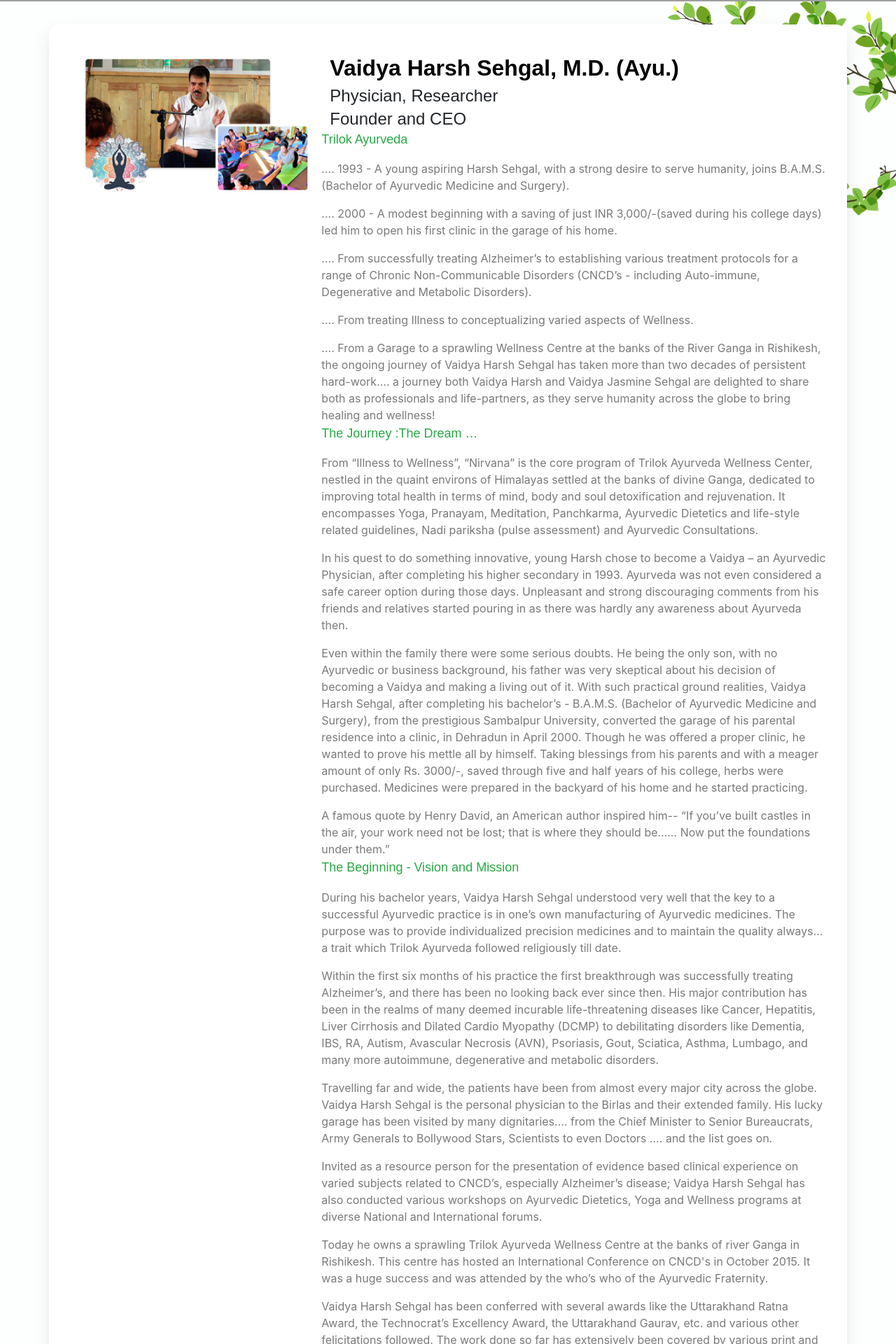
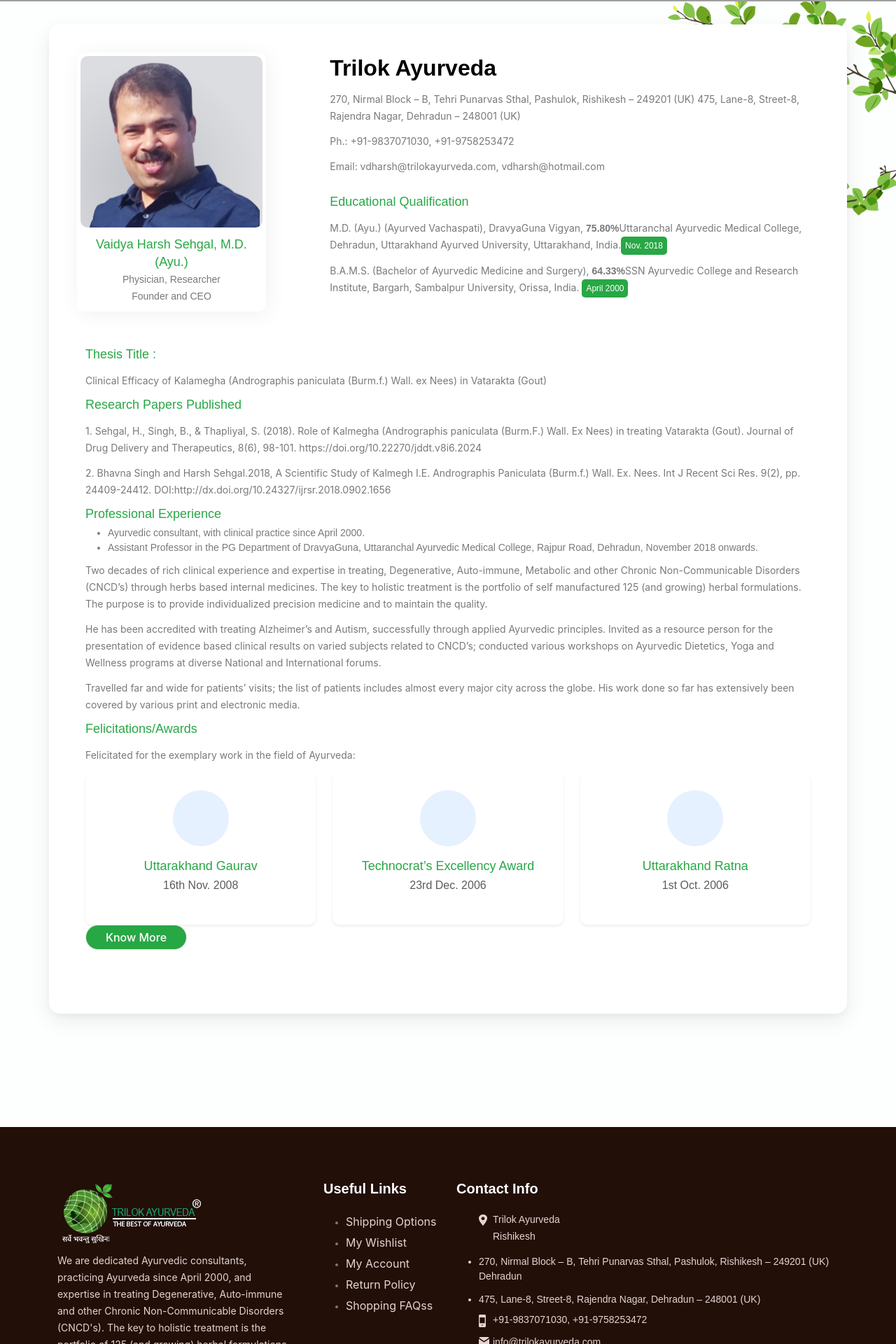
Before and after one commit to rajeshthap/Ayurveda, a React (Create React App) app: page /Vaidyaharshsehgal in a window 1280 px wide. Shown: the part 390-2310 px from the top of the page at 70% size. Built offline with nearby package versions, Linux system fonts and the light colour scheme; grey boxes are pictures that could not be loaded.

Commit message:
Vaidyaharshsehgal page

```diff
--- a/src/assets/css/stylecss.css
+++ b/src/assets/css/stylecss.css
@@ -99,8 +99,10 @@
   -moz-transition: all .3s linear;
 }
 
-ul li {
-  list-style-type: none;
+ul {
+  padding-left: 32px;
+  font-size: 14px;
+  color: var(--ayur-para-color);
 }
 
 a {
@@ -315,7 +317,7 @@
 }
 
 p {
-  font-size: 16px;
+  font-size: 14px;
   font-weight: 400;
   line-height: 24px;
   color: var(--ayur-para-color);
@@ -985,7 +987,7 @@
 }
 
 .ayur-about-head p {
-  padding: 14px 0 2px;
+  padding: 10px 0 2px;
 }
 
 .ayur-about-img {
@@ -2931,6 +2933,45 @@
   margin-top: -13px;
 }
 
+.award-card {
+  transition: transform 0.3s ease, box-shadow 0.3s ease;
+  border: none;
+  border-radius: 10px;
+}
+
+.award-card:hover {
+  transform: translateY(-5px);
+  box-shadow: 0 10px 20px rgba(0, 0, 0, 0.1) !important;
+}
+
+.award-icon {
+  width: 80px;
+  height: 80px;
+  margin: 0 auto;
+  display: flex;
+  align-items: center;
+  justify-content: center;
+  background-color: rgba(0, 123, 255, 0.1);
+  border-radius: 50%;
+}
+
+.award-icon i {
+  transition: transform 0.3s ease;
+}
+
+.award-card:hover .award-icon i {
+  transform: scale(1.1);
+}
+
+
+.year-txt {
+  background-color: #28a745;
+  color: #fff;
+  padding: 6px;
+  border-radius: 5px;
+  font-size: 12px;
+}
+
 .ayur-bread-content {
   text-align: center;
 }
--- a/src/componets/pages/about_us/Vaidyaharshsehgal.js
+++ b/src/componets/pages/about_us/Vaidyaharshsehgal.js
@@ -1,12 +1,32 @@
 import React from "react";
 
 // Import images at the top
-import AboutImg from "../../../assets/images/about-img.png";
+
 import BgShape2 from "../../../assets/images/bg-shape2.png";
 import BgLeaf2 from "../../../assets/images/bg-leaf2.png";
-import Inneraboutimg from "../../../assets/images/about-img-inner.png";
+import { FaAward } from "react-icons/fa";
 import { Link } from "react-router-dom";
+import team1 from '../../../assets/images/team-1.png'
+
 import { Row } from "react-bootstrap";
+const awards = [
+  {
+    icon: <FaAward className="text-warning" />,
+    title: 'Uttarakhand Gaurav',
+    year: '16th Nov. 2008'
+  },
+  {
+    icon: <FaAward className="text-warning" />,
+    title: 'Technocrat’s Excellency Award',
+    year: '23rd Dec. 2006'
+  },
+  {
+    icon: <FaAward className="text-warning" />,
+    title: 'Uttarakhand Ratna',
+    year: '1st Oct. 2006'
+  }
+];
+
 
 function Vaidyaharshsehgal() {
   return (
@@ -27,269 +47,110 @@
         <div className="ayur-bgcover ayur-about-sec">
           <div className="container fluid about-us">
             <div className="row">
-              <div className="col-lg-4 col-md-12 col-sm-12">
-                <div className="ayur-about-img">
-                  <img
-                    src={Inneraboutimg}
-                    alt="img"
-                    data-tilt=""
-                    data-tilt-max="10"
-                    data-tilt-speed="1000"
-                    data-tilt-perspective="1000"
-                    style={{
-                      willChange: "transform",
-                      transform:
-                        "perspective(1000px) rotateX(0deg) rotateY(0deg) scale3d(1, 1, 1)",
-                    }}
-                  />
+              <div className="col-lg-4 col-md-6 col-sm-6">
+                <div className="ayur-team-box">
+                  <div className="ayur-team-img-wrapper">
+                    <div className="ayur-team-img">
+                      <img src={team1} alt="team member 1" />
+                    </div>
+                    <div className="ayur-team-hoverimg">
+                      <div className="ayur-team-hoversmall">
+                        <img src={team1} alt="team member 1" />
+                      </div>
+                      <p>Founder and CEO</p>
+                      <div className="ayur-team-sociallink">
+                        <Link to="">{/* Facebook SVG */}</Link>
+                        <Link to="">{/* Twitter SVG */}</Link>
+                        <Link to="">{/* Github SVG */}</Link>
+                        <Link to="">{/* Instagram SVG */}</Link>
+                      </div>
+                    </div>
+                  </div>
+                  <div className="ayur-team-name">
+                    <h3>Vaidya Harsh Sehgal, M.D. (Ayu.)</h3>
+                    <p>Physician, Researcher</p>
+                    <p>Founder and CEO</p>
+                  </div>
                 </div>
               </div>
               <div className="col-lg-8 col-md-12 col-sm-12">
                 <div className="ayur-heading-wrap ayur-about-head">
-                  <h3>Vaidya Harsh Sehgal, M.D. (Ayu.)</h3>
-                  <h4>
-                   Physician, Researcher
-                  </h4>
-                  <h4>Founder and CEO</h4>
 
-                  <div>
-                    <Row>
-                      <h5>Trilok Ayurveda
-</h5>
-                      <p>
-                        .... 1993 - A young aspiring Harsh Sehgal, with a strong
-                        desire to serve humanity, joins B.A.M.S. (Bachelor of
-                        Ayurvedic Medicine and Surgery).
-                      </p>
-                      <p>
-                        .... 2000 - A modest beginning with a saving of just INR
-                        3,000/-(saved during his college days) led him to open
-                        his first clinic in the garage of his home.
-                      </p>
-                      <p>
-                        .... From successfully treating Alzheimer’s to
-                        establishing various treatment protocols for a range of
-                        Chronic Non-Communicable Disorders (CNCD’s - including
-                        Auto-immune, Degenerative and Metabolic Disorders).
-                      </p>
-                      <p>
-                        .... From treating Illness to conceptualizing varied
-                        aspects of Wellness.
-                      </p>
-                      <p>
-                        .... From a Garage to a sprawling Wellness Centre at the
-                        banks of the River Ganga in Rishikesh, the ongoing
-                        journey of Vaidya Harsh Sehgal has taken more than two
-                        decades of persistent hard-work.... a journey both
-                        Vaidya Harsh and Vaidya Jasmine Sehgal are delighted to
-                        share both as professionals and life-partners, as they
-                        serve humanity across the globe to bring healing and
-                        wellness!
-                      </p>
 
-                      <h5>The Journey :The Dream …</h5>
-                      <p>
-                        From “Illness to Wellness”, “Nirvana” is the core
-                        program of Trilok Ayurveda Wellness Center, nestled in
-                        the quaint environs of Himalayas settled at the banks of
-                        divine Ganga, dedicated to improving total health in
-                        terms of mind, body and soul detoxification and
-                        rejuvenation. It encompasses Yoga, Pranayam, Meditation,
-                        Panchkarma, Ayurvedic Dietetics and life-style related
-                        guidelines, Nadi pariksha (pulse assessment) and
-                        Ayurvedic Consultations.
-                      </p>
-                      <p>
-                        In his quest to do something innovative, young Harsh
-                        chose to become a Vaidya – an Ayurvedic Physician, after
-                        completing his higher secondary in 1993. Ayurveda was
-                        not even considered a safe career option during those
-                        days. Unpleasant and strong discouraging comments from
-                        his friends and relatives started pouring in as there
-                        was hardly any awareness about Ayurveda then.
-                      </p>
-                      <p>
-                        Even within the family there were some serious doubts.
-                        He being the only son, with no Ayurvedic or business
-                        background, his father was very skeptical about his
-                        decision of becoming a Vaidya and making a living out of
-                        it. With such practical ground realities, Vaidya Harsh
-                        Sehgal, after completing his bachelor’s - B.A.M.S.
-                        (Bachelor of Ayurvedic Medicine and Surgery), from the
-                        prestigious Sambalpur University, converted the garage
-                        of his parental residence into a clinic, in Dehradun in
-                        April 2000. Though he was offered a proper clinic, he
-                        wanted to prove his mettle all by himself. Taking
-                        blessings from his parents and with a meager amount of
-                        only Rs. 3000/-, saved through five and half years of
-                        his college, herbs were purchased. Medicines were
-                        prepared in the backyard of his home and he started
-                        practicing.
-                      </p>
-                      <p>
-                        A famous quote by Henry David, an American author
-                        inspired him-- “If you’ve built castles in the air, your
-                        work need not be lost; that is where they should be……
-                        Now put the foundations under them.”
-                      </p>
-                    </Row>
-                  </div>
-                  <div>
-                    <Row>
-                      <h5>The Beginning - Vision and Mission</h5>
-                      <p>
-                        During his bachelor years, Vaidya Harsh Sehgal
-                        understood very well that the key to a successful
-                        Ayurvedic practice is in one’s own manufacturing of
-                        Ayurvedic medicines. The purpose was to provide
-                        individualized precision medicines and to maintain the
-                        quality always... a trait which Trilok Ayurveda followed
-                        religiously till date.
-                      </p>
-                      <p>
-                        Within the first six months of his practice the first
-                        breakthrough was successfully treating Alzheimer’s, and
-                        there has been no looking back ever since then. His
-                        major contribution has been in the realms of many deemed
-                        incurable life-threatening diseases like Cancer,
-                        Hepatitis, Liver Cirrhosis and Dilated Cardio Myopathy
-                        (DCMP) to debilitating disorders like Dementia, IBS, RA,
-                        Autism, Avascular Necrosis (AVN), Psoriasis, Gout,
-                        Sciatica, Asthma, Lumbago, and many more autoimmune,
-                        degenerative and metabolic disorders.
-                      </p>
-                      <p>
-                        Travelling far and wide, the patients have been from
-                        almost every major city across the globe. Vaidya Harsh
-                        Sehgal is the personal physician to the Birlas and their
-                        extended family. His lucky garage has been visited by
-                        many dignitaries.... from the Chief Minister to Senior
-                        Bureaucrats, Army Generals to Bollywood Stars,
-                        Scientists to even Doctors .… and the list goes on.
-                      </p>
-                      <p>
-                        Invited as a resource person for the presentation of
-                        evidence based clinical experience on varied subjects
-                        related to CNCD’s, especially Alzheimer’s disease;
-                        Vaidya Harsh Sehgal has also conducted various workshops
-                        on Ayurvedic Dietetics, Yoga and Wellness programs at
-                        diverse National and International forums.
-                      </p>
-                      <p>
-                        Today he owns a sprawling Trilok Ayurveda Wellness
-                        Centre at the banks of river Ganga in Rishikesh. This
-                        centre has hosted an International Conference on CNCD's
-                        in October 2015. It was a huge success and was attended
-                        by the who’s who of the Ayurvedic Fraternity.
-                      </p>
-                      <p>
-                        Vaidya Harsh Sehgal has been conferred with several
-                        awards like the Uttarakhand Ratna Award, the
-                        Technocrat’s Excellency Award, the Uttarakhand Gaurav,
-                        etc. and various other felicitations followed. The work
-                        done so far has extensively been covered by various
-                        print and electronic media.
-                      </p>
-                      <h4>
-                        The Vision and Mission has been very clear - finding
-                        solutions to the deemed incurable diseases.
-                      </h4>
-                    </Row>
+                  <h3>Trilok Ayurveda</h3>
+                  <p>270, Nirmal Block – B, Tehri Punarvas Sthal, Pashulok, Rishikesh – 249201 (UK)
+                    475, Lane-8, Street-8, Rajendra Nagar, Dehradun – 248001 (UK)</p>
+                  <p> Ph.: +91-9837071030, +91-9758253472</p>
+                  <p> Email: vdharsh@trilokayurveda.com, vdharsh@hotmail.com</p>
+
+
+
+
+                  <div className="pt-4">
+
+                    <h5>Educational Qualification
+                    </h5>
+                    <p>
+                      M.D. (Ayu.) (Ayurved Vachaspati), DravyaGuna Vigyan, <b>75.80%</b>
+                      Uttaranchal Ayurvedic Medical College, Dehradun,
+                      Uttarakhand Ayurved University, Uttarakhand, India.
+                      <span className="year-txt">Nov. 2018</span>
+                    </p>
+                    <p>B.A.M.S. (Bachelor of Ayurvedic Medicine and Surgery), <b>64.33%</b>
+                      SSN Ayurvedic College and Research Institute, Bargarh,
+                      Sambalpur University, Orissa, India. <span className="year-txt">April 2000</span></p>
+
                   </div>
 
-                  <div>
-                    <Row>
-                      <h5>About the organization –</h5>
-                      <p>
-                        From the concept to the delivery of the concept -
-                        acquiring right knowledge and its safe and effective
-                        application, collection of genuine herbs, preparation of
-                        right formulations, dispensing of the right combination
-                        as a part of individualized treatment with the
-                        correction of diet and lifestyle issues, are the steps
-                        undertaken. The notion of Wellness includes Yoga,
-                        Pranayam, Meditation, Panchkarma, etc. All these aspects
-                        of sickness and wellness are meticulously researched,
-                        planned and then executed.
-                      </p>
-                      <p>
-                        A team is many hands and one mind… this execution needs
-                        an efficient team work. In March 2002, Vaidya Harsh
-                        Sehgal was joined by Vaidya Jasmine as his professional
-                        partner and life-partner. Vaidya Jasmine did her
-                        bachelor’s - B.A.M.S. (Bachelor of Ayurvedic Medicine
-                        and Surgery) in March 2000, from the prestigious Guru
-                        Nanak Dev University, Punjab, India.
-                      </p>
-                      <p>
-                        Life-Style corrections are a prerequisite for treatment
-                        of Life-Style Disorders. An expert in Ayurvedic
-                        Dietetics and Lifestyle management, Vaidya Jasmine
-                        Sehgal has been instrumental in conceptualizing and
-                        initiating “Trilok Ayurveda Wellness Center” nestled in
-                        the quaint environs of Himalayas settled at the banks of
-                        divine Ganga.
-                      </p>
-                    </Row>
-                  </div>
-                  <div>
-                    <Row>
-                      <h5>The Future –</h5>
-                      <p>
-                        Trilok Ayurveda (TA) is dedicated to providing
-                        world-class herbal care in illness through Safe, Fast
-                        Acting and Cost Effective treatment options and also
-                        offers wellness solutions.
-                      </p>
-                      <p>
-                        Rebellion is fundamental to innovation” is an old
-                        saying; innovation only brings value when it is
-                        reproducible; reproducibility is only possible through a
-                        proper research methodology. Both Vaidya Harsh and
-                        Vaidya Jasmine did their Masters - MD (Ayu.) in 2018 and
-                        2019 respectively.
-                      </p>
-                      <p>
-                        Based on their clinical practice spanning over a vast
-                        period of more than two decades - the clinical
-                        observations and results of each and every patient were
-                        preserved and collected under the Black Box design. The
-                        retrospective study on this clinical data highlights the
-                        substantial evidence in the effective management of
-                        various deemed incurable life-style diseases.
-                      </p>
-                      <p>
-                        Recently, Vaidya Harsh Sehgal completed a clinical
-                        research, prospective in style, wherein a hypothesis,
-                        based on the previous studies on the various effects of
-                        Kalamegha (Andrographis paniculata), was made; to assess
-                        its efficacy in treating Vatarakta (Gout). The findings
-                        were highly significant with p value at 5% level of
-                        significance. The research is already in public domain.
-                      </p>
-                      <p>
-                        Simultaneously, TA has plans in place to conduct
-                        researches of various types, viz., literary research on
-                        the practical applications of Ayurvedic principles,
-                        retrospective clinical studies on Alzheimer’s and
-                        Autism, observational studies regarding Ayurvedic
-                        treatment protocol in the management of Dilated Cardio
-                        Myopathy (DCMP), etc.
-                      </p>
-                      <p>
-                        A practical handbook for the researchers, scientists,
-                        clinicians and medical students regarding diverse
-                        intrinsic and extrinsic variables and their role in
-                        managing various life-style disorders is also in the
-                        pipeline.
-                      </p>
-                    </Row>
+
+                </div>
+
+
+              </div>
+              <Row className="ayur-heading-wrap ayur-about-head">
+
+                <div>
+                  <h5 className="pt-4" >Thesis Title :</h5>
+                  <p>Clinical Efficacy of Kalamegha (Andrographis paniculata (Burm.f.) Wall. ex Nees) in Vatarakta (Gout)</p>
+                  <h5 className="pt-2">Research Papers Published</h5>
+                  <p>1. Sehgal, H., Singh, B., & Thapliyal, S. (2018). Role of Kalmegha (Andrographis paniculata (Burm.F.) Wall. Ex Nees) in treating Vatarakta (Gout). Journal of Drug Delivery and Therapeutics, 8(6), 98-101. https://doi.org/10.22270/jddt.v8i6.2024</p>
+                  <p>2. Bhavna Singh and Harsh Sehgal.2018, A Scientific Study of Kalmegh I.E. Andrographis Paniculata (Burm.f.) Wall. Ex. Nees. Int J Recent Sci Res. 9(2), pp. 24409-24412. DOI:http://dx.doi.org/10.24327/ijrsr.2018.0902.1656</p>
+
+                  <h5 className="pt-2">Professional Experience</h5>
+                  <ul>
+                    <li>Ayurvedic consultant, with clinical practice since April 2000.</li>
+                    <li>Assistant Professor in the PG Department of DravyaGuna, Uttaranchal Ayurvedic Medical College, Rajpur Road, Dehradun, November 2018 onwards.</li>
+                  </ul>
+                  <p>Two decades of rich clinical experience and expertise in treating, Degenerative, Auto-immune, Metabolic and other Chronic Non-Communicable Disorders (CNCD’s) through herbs based internal medicines. The key to holistic treatment is the portfolio of self manufactured 125 (and growing) herbal formulations. The purpose is to provide individualized precision medicine and to maintain the quality.</p>
+                  <p>He has been accredited with treating Alzheimer’s and Autism, successfully through applied Ayurvedic principles. Invited as a resource person for the presentation of evidence based clinical results on varied subjects related to CNCD’s; conducted various workshops on Ayurvedic Dietetics, Yoga and Wellness programs at diverse National and International forums.</p>
+                  <p>Travelled far and wide for patients’ visits; the list of patients includes almost every major city across the globe. His work done so far has extensively been covered by various print and electronic media.</p>
+
+                  <h5 className="pt-2">Felicitations/Awards</h5>
+                  <p>Felicitated for the exemplary work in the field of Ayurveda:</p>
+                  <p></p>
+                  <div className="row g-4">
+                    {awards.map((award, index) => (
+                      <div key={index} className="col-12 col-md-6 col-lg-4">
+                        <div className="card h-100 shadow-sm award-card">
+                          <div className="card-body text-center p-4">
+                            <div className="award-icon mb-3">
+                              <i className={`${award.icon} fa-3x text-primary`}></i>
+                            </div>
+                            <h5 className="card-title">{award.title}</h5>
+                            <div className="text-muted mb-2">{award.year}</div>
+                            <p className="card-text">{award.description}</p>
+                          </div>
+                        </div>
+                      </div>
+                    ))}
                   </div>
                   <Link to="#" className="ayur-btn">
                     Know More
                   </Link>
+
                 </div>
-              </div>
+
+              </Row>
             </div>
           </div>
           <div className="ayur-bgshape ayur-about-bgshape">
```
